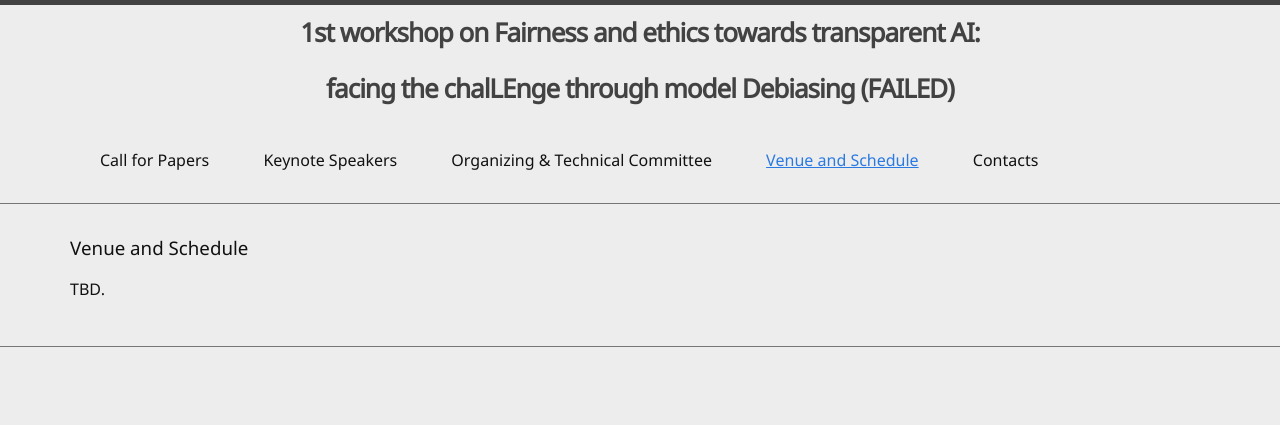
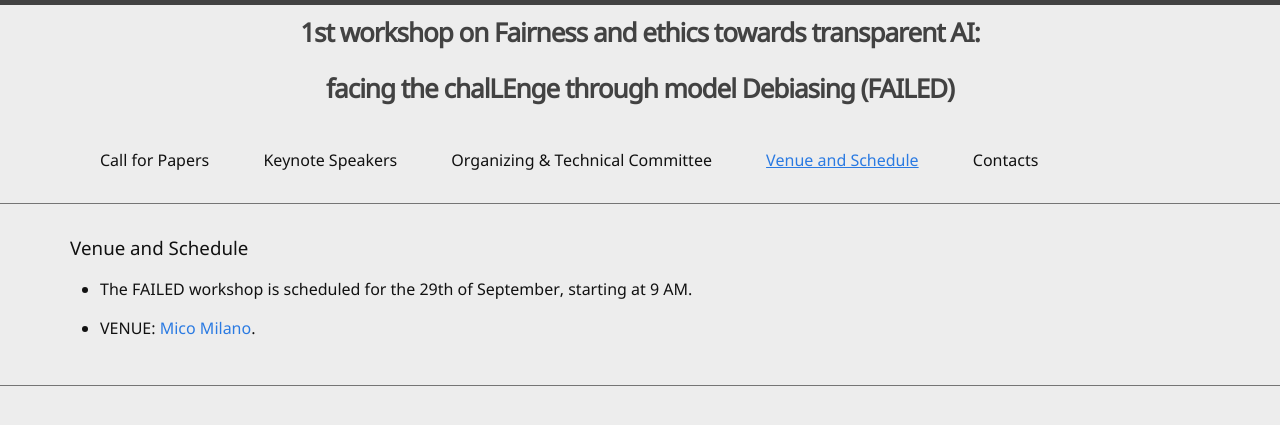
Before and after one commit to VitoPaoloPastore/2nd-FAILED-Workshop-ICCV-2025.github.io, a Jekyll site: the page built from 3-venue_and_schedule.md, in a window 1280 px wide. Shown: the top 425 px of the page. Built offline with Jekyll 4.4.1, drawn with Linux system fonts in a browser that asks for light colours.

Commit message:
Update 3-venue_and_schedule.md

```diff
--- a/3-venue_and_schedule.md
+++ b/3-venue_and_schedule.md
@@ -5,4 +5,6 @@ nav: true
 
 ### Venue and Schedule
 
-TBD.
+* The FAILED workshop is scheduled for the 29th of September, starting at 9 AM.
+
+* VENUE: [Mico Milano](https://www.micomilano.it/it).
```
